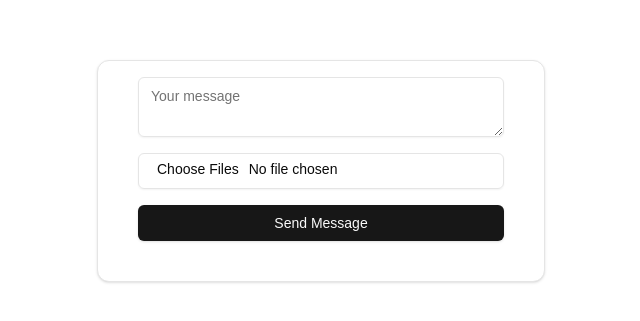
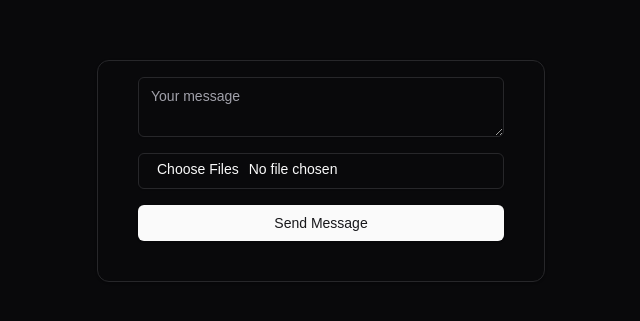
Before and after one commit to centraluniverse-ru/echo2all-new, a Next.js app: page / in a window 1280 px wide. Shown: the part 229-550 px from the top of the page, without its empty margins (319-959 px from the left). Built offline with nearby package versions, Linux system fonts and the light colour scheme.

Commit message:
feat(dark)

```diff
--- a/app/globals.css
+++ b/app/globals.css
@@ -9,51 +9,52 @@
 @layer base {
   :root {
     --background: 0 0% 100%;
-    --foreground: 0 0% 3.9%;
+    --foreground: 240 10% 3.9%;
     --card: 0 0% 100%;
-    --card-foreground: 0 0% 3.9%;
+    --card-foreground: 240 10% 3.9%;
     --popover: 0 0% 100%;
-    --popover-foreground: 0 0% 3.9%;
-    --primary: 0 0% 9%;
+    --popover-foreground: 240 10% 3.9%;
+    --primary: 240 5.9% 10%;
     --primary-foreground: 0 0% 98%;
-    --secondary: 0 0% 96.1%;
-    --secondary-foreground: 0 0% 9%;
-    --muted: 0 0% 96.1%;
-    --muted-foreground: 0 0% 45.1%;
-    --accent: 0 0% 96.1%;
-    --accent-foreground: 0 0% 9%;
+    --secondary: 240 4.8% 95.9%;
+    --secondary-foreground: 240 5.9% 10%;
+    --muted: 240 4.8% 95.9%;
+    --muted-foreground: 240 3.8% 46.1%;
+    --accent: 240 4.8% 95.9%;
+    --accent-foreground: 240 5.9% 10%;
     --destructive: 0 84.2% 60.2%;
     --destructive-foreground: 0 0% 98%;
-    --border: 0 0% 89.8%;
-    --input: 0 0% 89.8%;
-    --ring: 0 0% 3.9%;
+    --border: 240 5.9% 90%;
+    --input: 240 5.9% 90%;
+    --ring: 240 5.9% 10%;
+    --radius: 0.5rem;
     --chart-1: 12 76% 61%;
     --chart-2: 173 58% 39%;
     --chart-3: 197 37% 24%;
     --chart-4: 43 74% 66%;
     --chart-5: 27 87% 67%;
-    --radius: 0.5rem;
   }
+
   .dark {
-    --background: 0 0% 3.9%;
+    --background: 240 10% 3.9%;
     --foreground: 0 0% 98%;
-    --card: 0 0% 3.9%;
+    --card: 240 10% 3.9%;
     --card-foreground: 0 0% 98%;
-    --popover: 0 0% 3.9%;
+    --popover: 240 10% 3.9%;
     --popover-foreground: 0 0% 98%;
     --primary: 0 0% 98%;
-    --primary-foreground: 0 0% 9%;
-    --secondary: 0 0% 14.9%;
+    --primary-foreground: 240 5.9% 10%;
+    --secondary: 240 3.7% 15.9%;
     --secondary-foreground: 0 0% 98%;
-    --muted: 0 0% 14.9%;
-    --muted-foreground: 0 0% 63.9%;
-    --accent: 0 0% 14.9%;
+    --muted: 240 3.7% 15.9%;
+    --muted-foreground: 240 5% 64.9%;
+    --accent: 240 3.7% 15.9%;
     --accent-foreground: 0 0% 98%;
     --destructive: 0 62.8% 30.6%;
     --destructive-foreground: 0 0% 98%;
-    --border: 0 0% 14.9%;
-    --input: 0 0% 14.9%;
-    --ring: 0 0% 83.1%;
+    --border: 240 3.7% 15.9%;
+    --input: 240 3.7% 15.9%;
+    --ring: 240 4.9% 83.9%;
     --chart-1: 220 70% 50%;
     --chart-2: 160 60% 45%;
     --chart-3: 30 80% 55%;
--- a/app/layout.tsx
+++ b/app/layout.tsx
@@ -21,7 +21,7 @@
 }>) {
     return (<html lang="en">
     <body
-        className={`${geistSans.variable} ${geistMono.variable} antialiased`}
+        className={`${geistSans.variable} ${geistMono.variable} antialiased dark`}
     >
     {children}
     </body>
```
